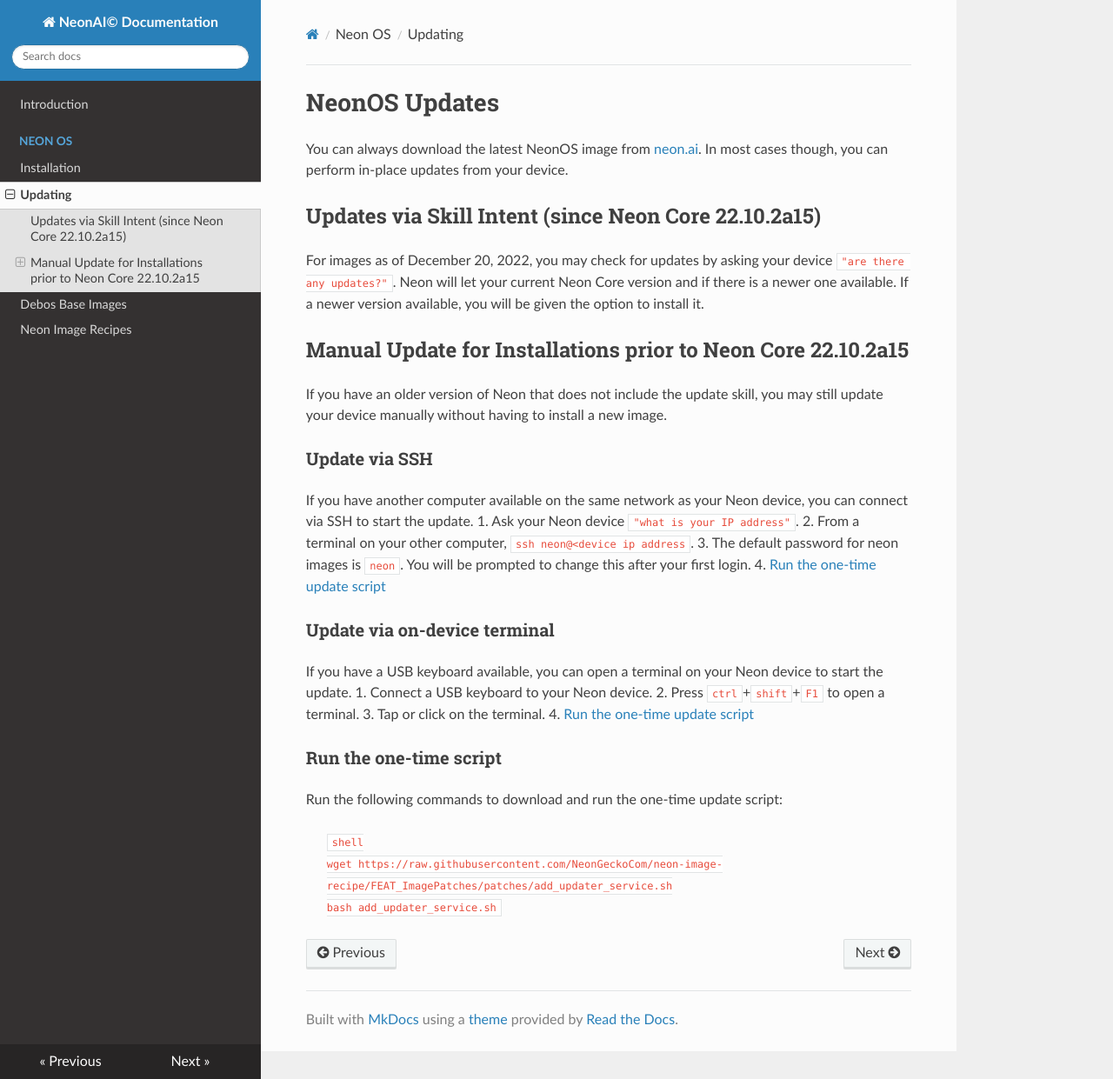
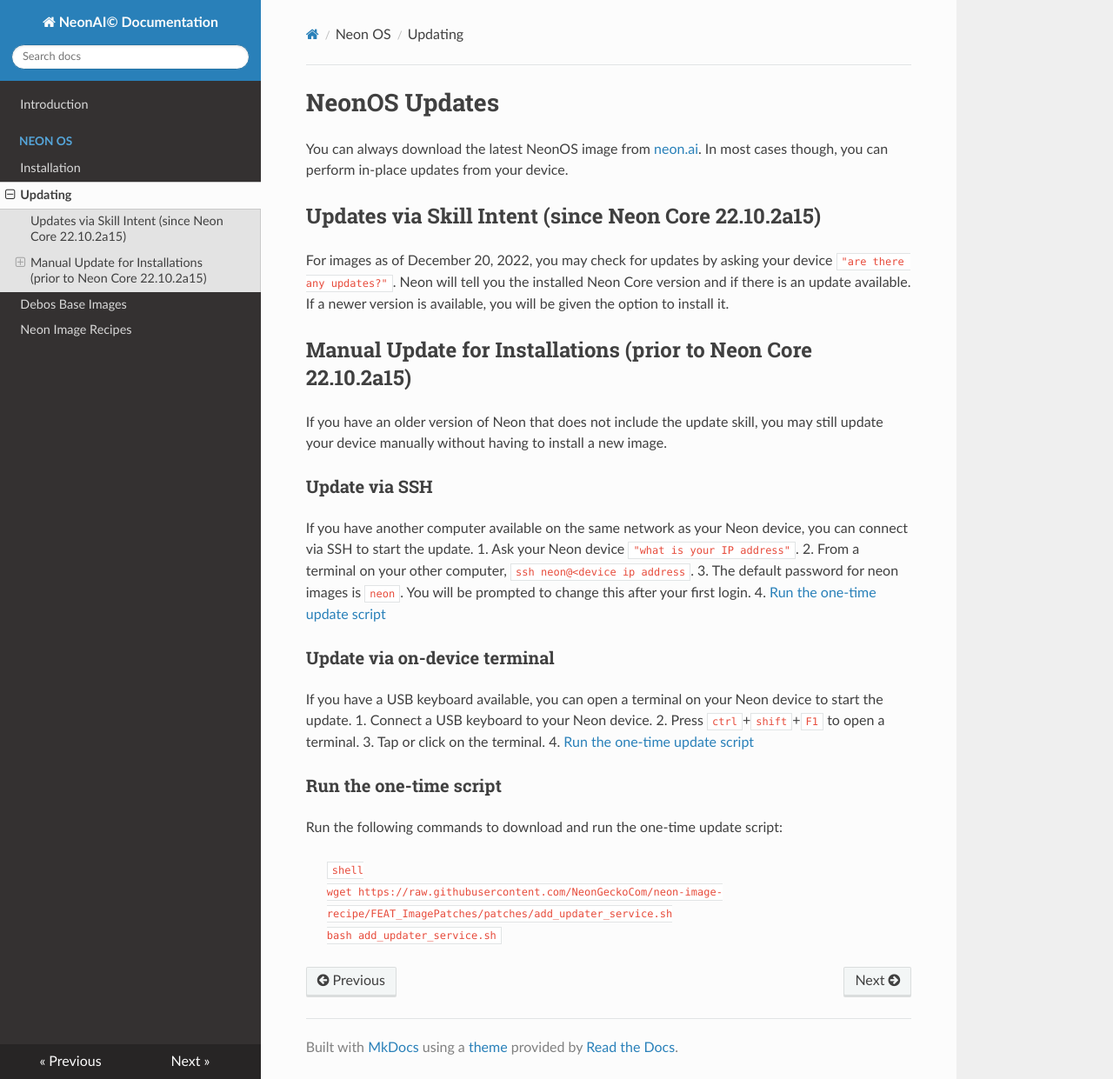
Before and after one commit to NeonGeckoCom/neon-docs, an MkDocs documentation site: the page built from docs/neon_os/neon_os_updates.md, in a window 1280 px wide and 1241 px high. Shown: the whole window at 87% size. Built offline with MkDocs 1.6.1, drawn with Linux system fonts in a browser that asks for light colours; nearby versions of some CDN libraries.

Commit message:
Minor changes to update docs

```diff
--- a/docs/neon_os/neon_os_updates.md
+++ b/docs/neon_os/neon_os_updates.md
@@ -4,11 +4,11 @@
 
 ## Updates via Skill Intent (since Neon Core 22.10.2a15)
 For images as of December 20, 2022, you may check for updates by asking your
-device `"are there any updates?"`. Neon will let your current Neon Core version
-and if there is a newer one available. If a newer version available, you will be
+device `"are there any updates?"`. Neon will tell you the installed Neon Core version
+and if there is an update available. If a newer version is available, you will be
 given the option to install it.
 
-## Manual Update for Installations prior to Neon Core 22.10.2a15
+## Manual Update for Installations (prior to Neon Core 22.10.2a15)
 If you have an older version of Neon that does not include the update skill, you
 may still update your device manually without having to install a new image.
 
```
